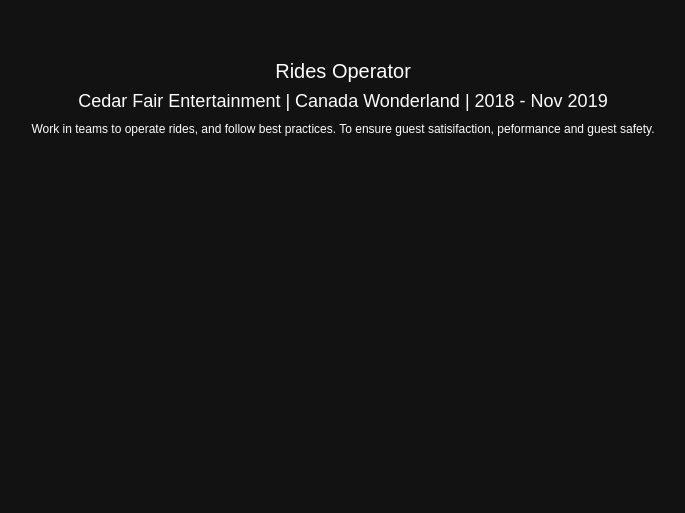
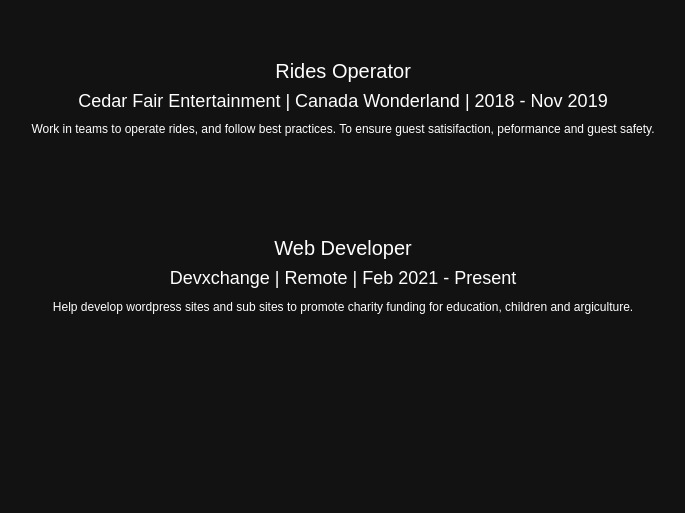
Before and after one commit to ZenonZeni/My-Personal-Website, a PHP site: the page made by Work Experience Page Personal Website.html in a window 1280 px wide. Shown: the part 219-732 px from the top of the page, without its empty margins (297-982 px from the left). Run offline with PHP 8.4, Linux system fonts and the light colour scheme.

Commit message:
Css changes to pages

```diff
--- a/ContactMe.html
+++ b/ContactMe.html
@@ -68,8 +68,8 @@
 						<div class="row" style="padding-top:20px;">
 						<input id="submitmessage" type="submit" name="submit" value="Send Message" onclick="alertSuccess()">
 						</div>
-						</div>
 					</form>
+					</div>
 
         <center>
 					<div class="bottomContainer">
--- a/Css/default.css
+++ b/Css/default.css
@@ -44,6 +44,7 @@ a:link{
   margin-right: auto;
   width: auto;
 }
+
 /*--------------------------------------------*/
 /* images */
 
--- a/Css/mystyle.css
+++ b/Css/mystyle.css
@@ -27,6 +27,7 @@ a:link{
 
 .image{
 	height:85%;
+	width:100%;
 	max-width:100%;
 }
 
--- a/Work Experience Page Personal Website.html
+++ b/Work Experience Page Personal Website.html
@@ -66,6 +66,14 @@
 				</div>
 			</div>
 
+			<div class="container-fluid" style=" padding-top:50px; padding-bottom:2.5%;">
+				<div class="row" align="center">
+					<h1>Web Developer</h1>
+					<h2> Devxchange | Remote | Feb 2021 - Present </h2>
+					<p>Help develop wordpress sites and sub sites to promote charity funding for education, children and argiculture.</p>
+				</div>
+			</div>
+
 			<div class="container-fluid" style="padding-top:50px; padding-bottom:100px;">
 			</div>
 
```
